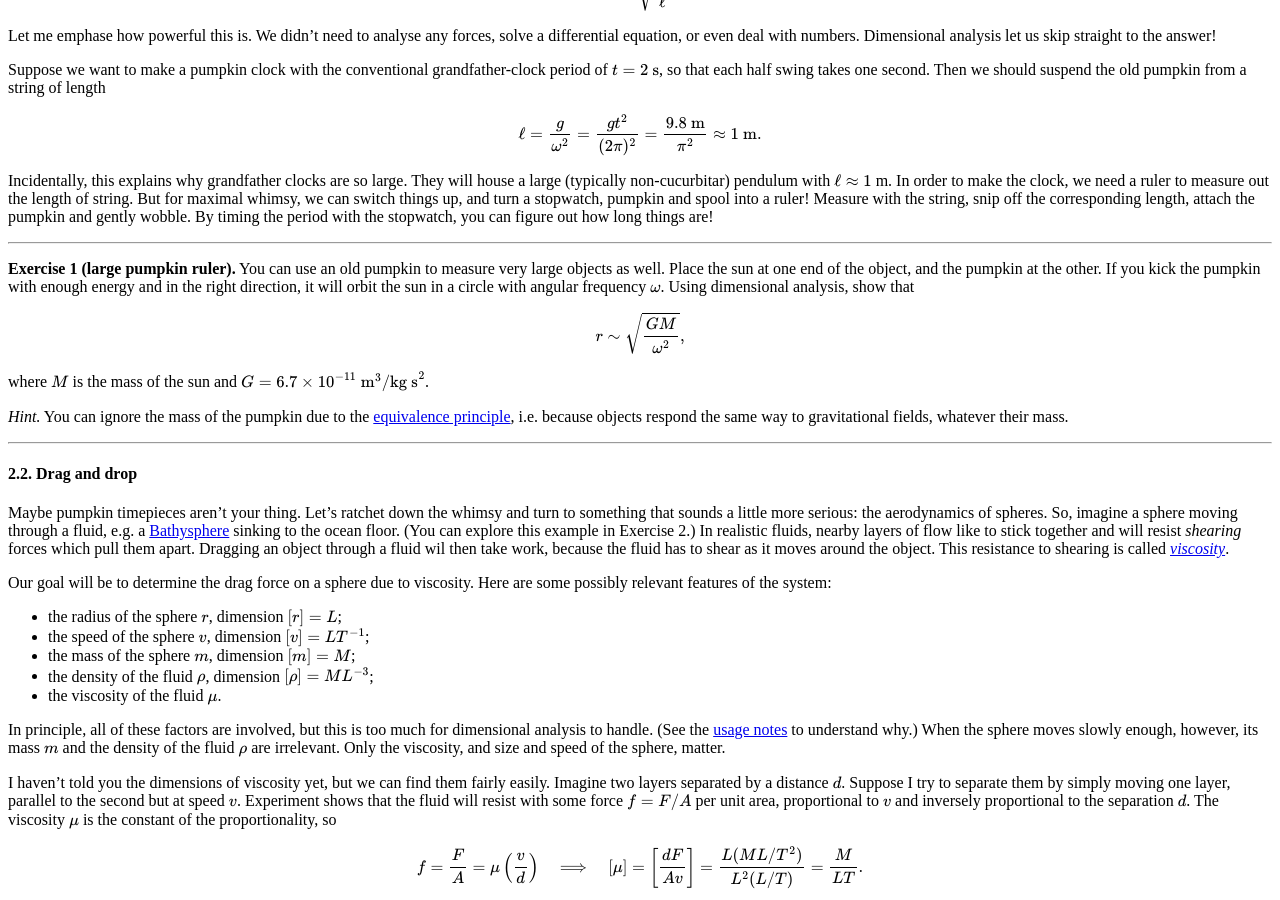
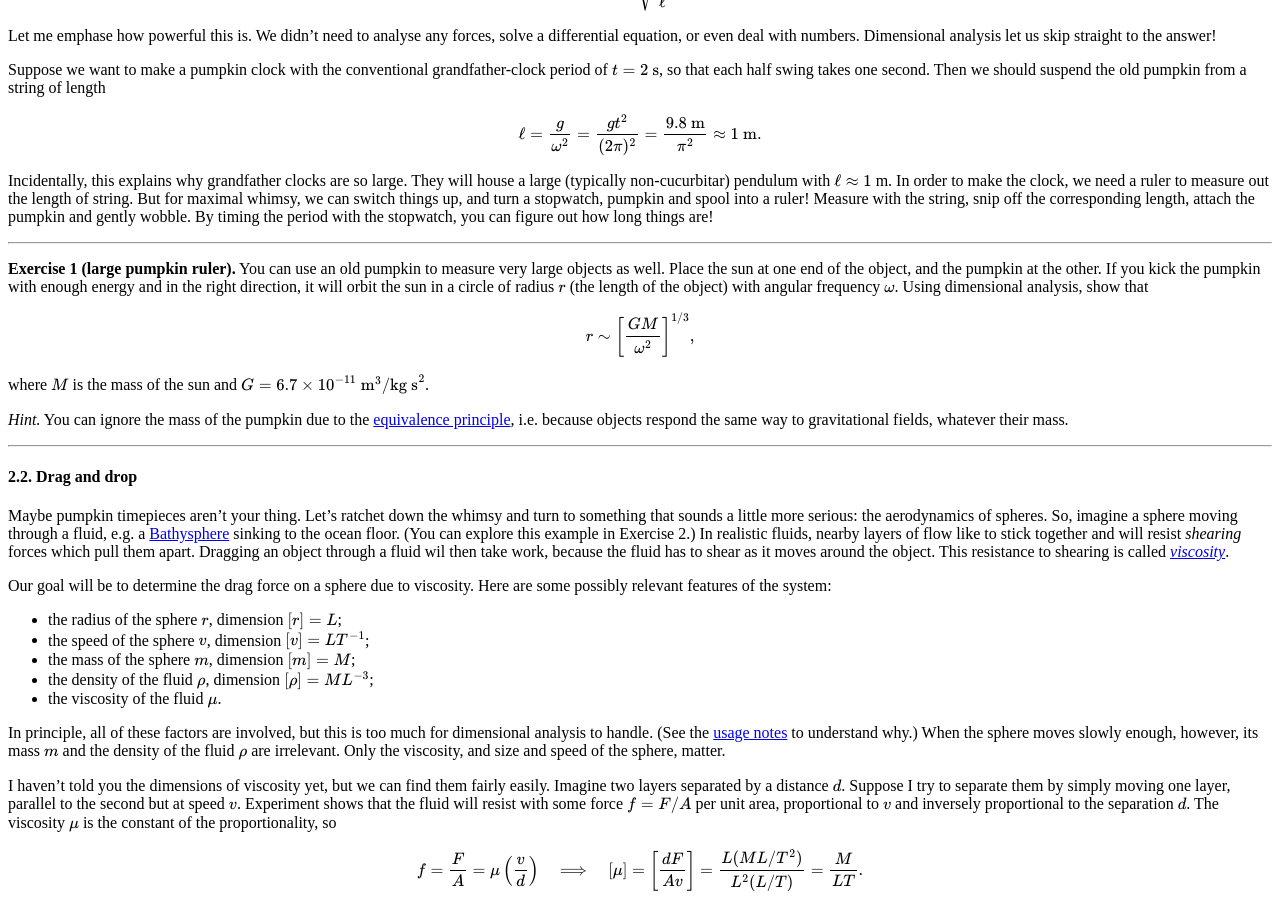
Before and after one commit to hapax/hapax.github.io, a Jekyll site: the page built from assets/simple-physics.md, in a window 1280 px wide and 900 px high, scrolled down 2280 px. Built offline with Jekyll 4.4.1, drawn with Linux system fonts in a browser that asks for light colours; our own code applies the rules of GitHub Pages for plain Markdown files; formulas are drawn with MathJax 3; a script that is not in the unit is left out; some of the changed text lies outside the part shown.

Commit message:
Update simple-physics.md

```diff
--- a/assets/simple-physics.md
+++ b/assets/simple-physics.md
@@ -213,11 +213,12 @@ things are!
 measure very large objects as well.
 Place the sun at one end of the object, and the pumpkin at the other.
 If you kick the pumpkin with enough energy and in the right direction,
-it will orbit the sun in a circle with angular frequency $\omega$.
+it will orbit the sun in a circle of radius $r$ (the length of the
+object) with angular frequency $\omega$.
 Using dimensional analysis, show that
 
 $$
-r \sim \sqrt{\frac{GM}{\omega^2}},
+r \sim \left[\frac{GM}{\omega^2}\right]^{1/3},
 $$
 
 where $M$ is the mass of the sun and $G = 6.7 \times 10^{-11} \text{
@@ -516,7 +517,7 @@ mooney!
 
 **Exercise 3 (lunar radius).** Fermi estimate the radius of the moon.
 
-*Hint.* Take a geometric mean of an overestimate and an underestimate.
+*Hint.* Take the geometric mean of an overestimate and an underestimate.
 For an overestimate, you could try the radius of
  the earth, $r_\oplus = 6300 \text{ km}$.
 
@@ -605,7 +606,7 @@ If you want fast, robust estimates, forget about finesse; just
 focus on a *single important mechanism*.
 You should make simplifying assumptions, ignore subtleties, and strip away
 distractions to get at that mechanism.
-Embrace the [spherical cow](https://en.wikipedia.org/wiki/Spherical_cow).
+Embrace the [spherical cow](https://en.wikipedia.org/wiki/Spherical_cow)!
 (Perhaps KISS should stand for "Keep It Spherical, Stupid".)
 
 Let's see how this works in practice.
@@ -661,6 +662,12 @@ Our guess translates to around $500$ PJ (petajoules) per year, and according to
 British Columbia uses $850--1000$ PJ.
 Since greater Vancouver has about half the population of the province,
 we should be spot on!
+
+---
+
+**Exercise 5 (churches in the US).**
+
+---
 
 #### 3.4. Usage notes<a id="sec-3-4" name="sec-3-4"></a>
 
```
Also changed, not shown: other parts of assets/simple-physics.md (+1 -1 lines).
